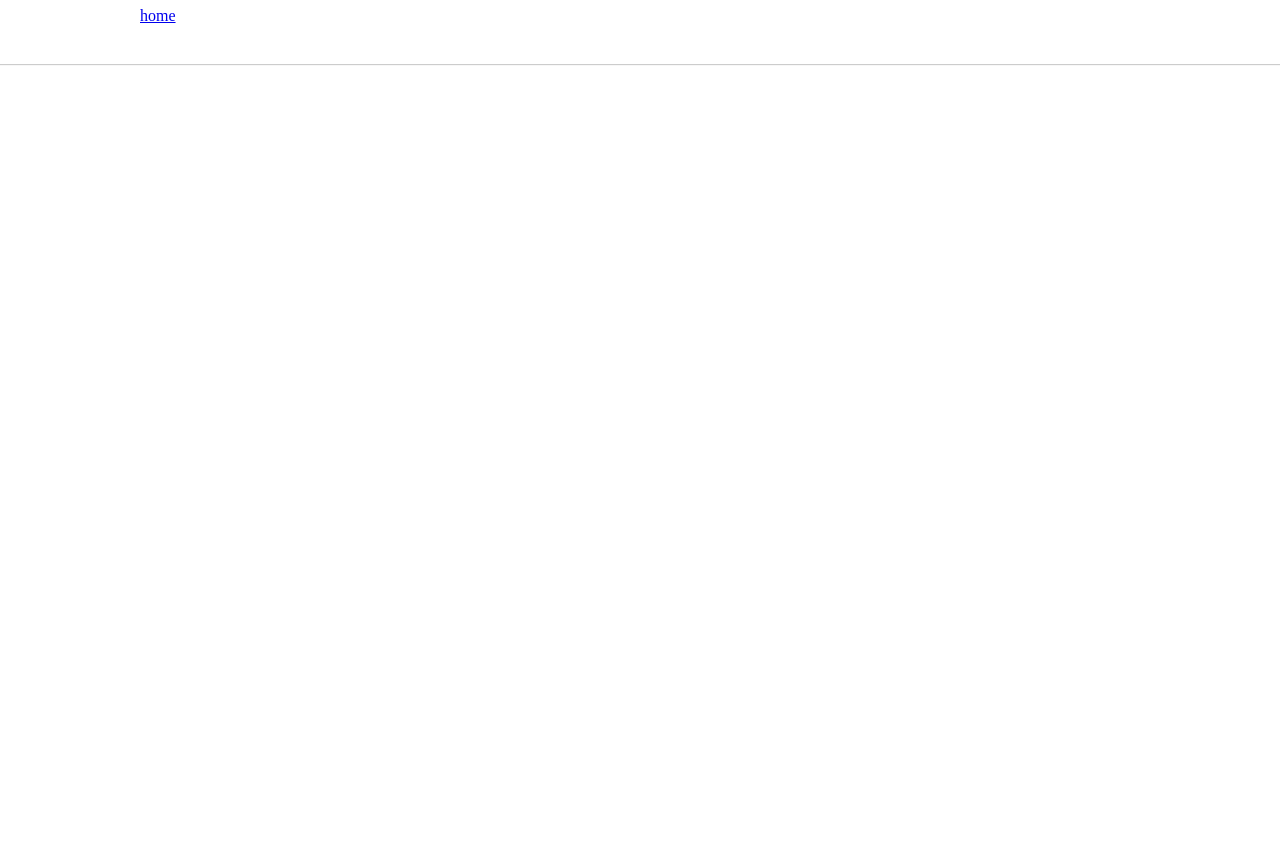
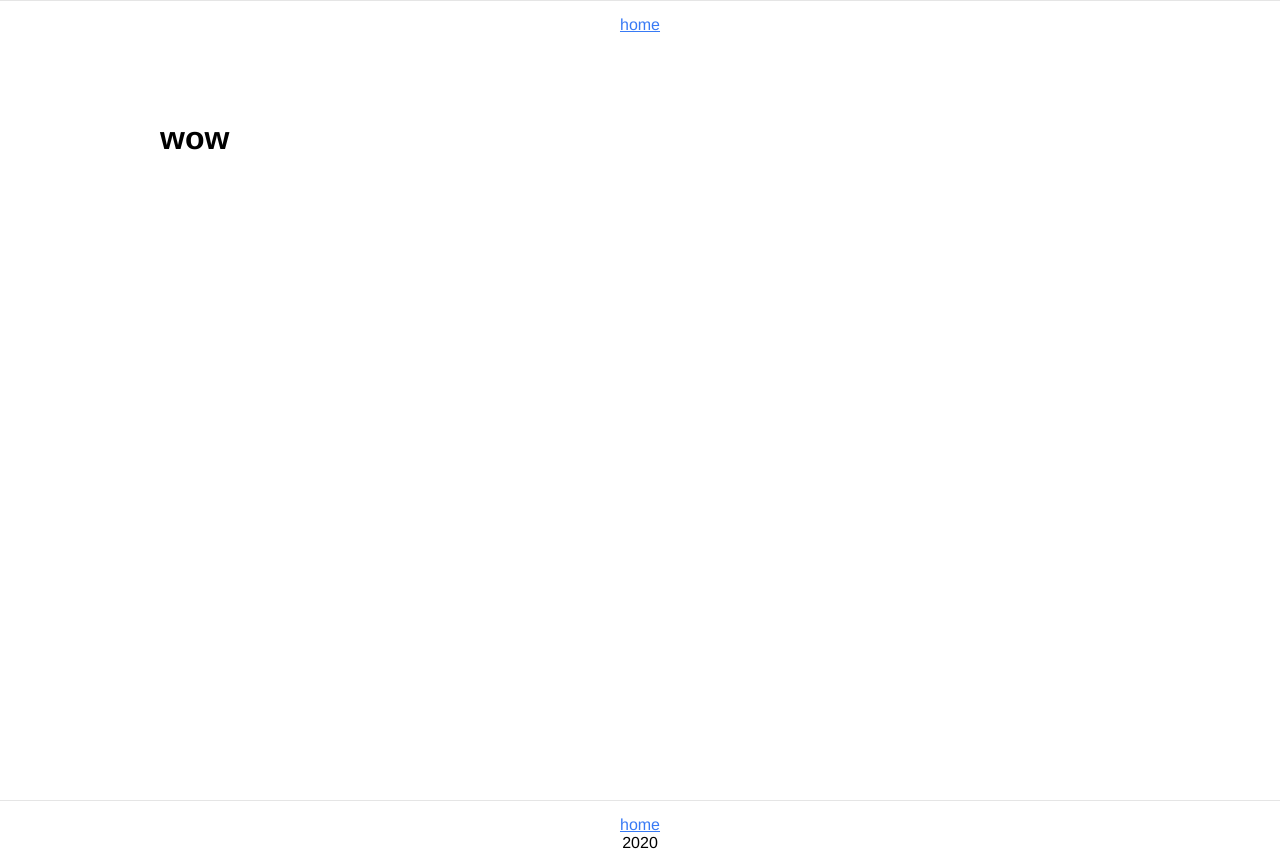
Before and after one commit to rui-watanabe/next-ts-app0, a Next.js app: page / in a window 1280 px wide. Before the commit the page ends 800 px from the top, so only its background shows below. Built offline with nearby package versions, Linux system fonts and the light colour scheme.

Commit message:
first set style Header and Footer with App Component

```diff
--- a/components/Footer/Footer.tsx
+++ b/components/Footer/Footer.tsx
@@ -1,5 +1,6 @@
 import React from 'react'
-import { Center, Container } from '../HeaderFooterStyle/style'
+import { Container } from './style'
+import { Center } from '../Center/style'
 import Link from 'next/link'
 
 export const Footer: React.FC = () => {
--- /dev/null
+++ b/components/Footer/style.ts
@@ -0,0 +1,8 @@
+import styled from 'styled-components'
+
+export const Container = styled.footer`
+  text-align: center;
+  border-top: 1px solid rgba(0, 0, 0, 0.1);
+  padding: 15px;
+  height: 50px;
+`
--- a/components/Header/Header.tsx
+++ b/components/Header/Header.tsx
@@ -1,6 +1,7 @@
 import React from 'react'
 import Link from 'next/link'
-import { Center, Container } from '../HeaderFooterStyle/style'
+import { Center } from '../Center/style'
+import { Container } from './style'
 
 export const Header: React.FC = () => {
   return (
--- /dev/null
+++ b/components/Header/style.ts
@@ -0,0 +1,8 @@
+import styled from 'styled-components'
+
+export const Container = styled.footer`
+  text-align: center;
+  border-top: 1px solid rgba(0, 0, 0, 0.1);
+  padding: 15px;
+  height: 50px;
+`
--- /dev/null
+++ b/pages/_app.tsx
@@ -0,0 +1,26 @@
+import React from 'react'
+import Head from 'next/head'
+
+import { ThemeProvider } from 'styled-components'
+import { Header } from './../components/Header/Header'
+import { Footer } from './../components/Footer/Footer'
+import { Center } from '../components/Center/style'
+import { GlobalStyle, theme } from '../shared/theme'
+
+export default function MyApp({ Component, PageProps }) {
+  return (
+    <ThemeProvider theme={theme}>
+      <GlobalStyle theme={theme} />
+      <Head>
+        <title>Next App</title>
+      </Head>
+      <Header />
+      <main className="main">
+        <Center>
+          <Component {...PageProps} />
+        </Center>
+      </main>
+      <Footer />
+    </ThemeProvider>
+  )
+}
--- a/pages/index.tsx
+++ b/pages/index.tsx
@@ -5,11 +5,7 @@ import { Header } from '../components/Header/Header'
 export default function Front() {
   return (
     <>
-      <Head>
-        <title>Next App</title>
-      </Head>
-      <main>Hello Next App</main>
-      <Header />
+      <h1>wow</h1>
     </>
   )
 }
--- /dev/null
+++ b/shared/theme.ts
@@ -0,0 +1,30 @@
+import { ThemeProps, createGlobalStyle } from 'styled-components'
+
+export const theme = {
+  fonts: {
+    basic: 'Helvetica, sans-serif',
+    accent: '"Permanent Marker", cursive',
+  },
+  colors: {
+    orange: '#f4ae40',
+    blue: '#387af5',
+    pink: '#eb57a3',
+  },
+}
+
+export type MainThemeProps = ThemeProps<typeof theme>
+export const GlobalStyle = createGlobalStyle<MainThemeProps>`
+  body {
+      margin: 0;
+      font-family: ${({ theme }) => theme.fonts.basic};
+      -webkit-font-smoothing: antialiased; -moz-osx-font-smoothing: grayscale;
+  }
+  *, *::after,
+  *::before { box-sizing: border-box; }
+  h1, h2, h3, h4, h5, h6 { margin: 0; }
+  a { color: ${({ theme }) =>
+    theme.colors.blue} } a:hover { color: ${theme}) => theme.colors.pink} }
+  .main {
+    padding: 70px 0 20px; min-height: calc(100vh - 50px);
+  }
+`
```
Also changed, not shown: components/Center/style.ts (renamed from components/HeaderFooterStyle/style.ts).
